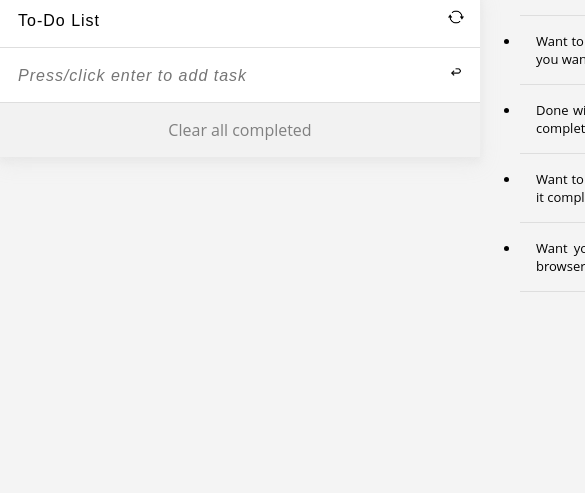
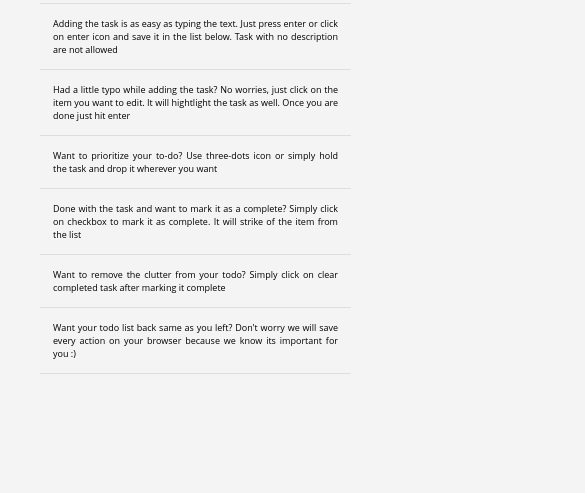
Before and after one commit to RiyaBulia12/To-do-list, a website built with webpack: page src/index.html in a window 390 px wide. Shown: the part 390-883 px from the top of the page, 585 px wide, since content can reach past the window. Before the commit the page ends 844 px from the top, so only its background shows below. Built offline with nearby package versions, Linux system fonts and the light colour scheme.

Commit message:
update stylesheet for mobile version

```diff
--- a/src/styles.css
+++ b/src/styles.css
@@ -97,6 +97,10 @@
   text-align: justify;
 }
 
+.instruction ul {
+  list-style-type: none;
+}
+
 /* ---------- Draggable Line Items Begins --------- */
 ul .draggable::after {
   content: 'draggable';
@@ -163,3 +167,46 @@
 }
 
 /* --------------- Icons Ends ---------------- */
+
+/* --------------- Media Query Begins ---------------- */
+@media (max-width:928px) {
+  * {
+    font-size: small;
+  }
+
+  .parent {
+    flex-direction: column;
+    width: 100%;
+    justify-content: unset;
+    gap: 10%;
+    margin-top: 10%
+  }
+
+  h1 {
+    font-size: 15px;
+  }
+
+  .container {
+    width: 80%;
+    margin: 0 auto;
+    font-size: small;
+  }
+
+  .parent-container {
+    width: 100%;
+  }
+
+  .instruction {
+    width: 90%;
+  }
+
+  .instruction ul li {
+    font-size: 9px;
+  }
+
+  .add-task {
+    width: 75%;
+  }
+}
+
+/* --------------- Media Query Ends ---------------- */
```
